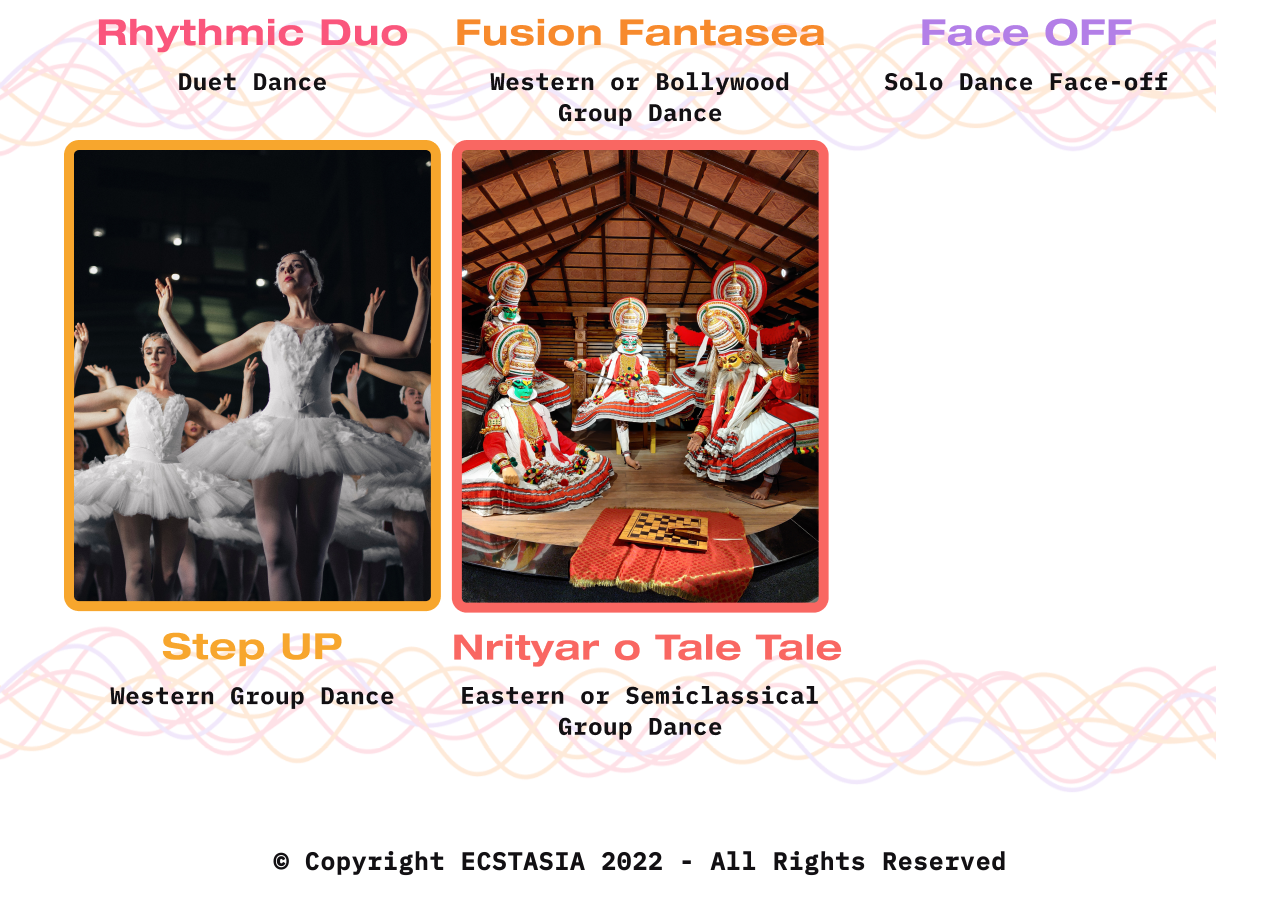
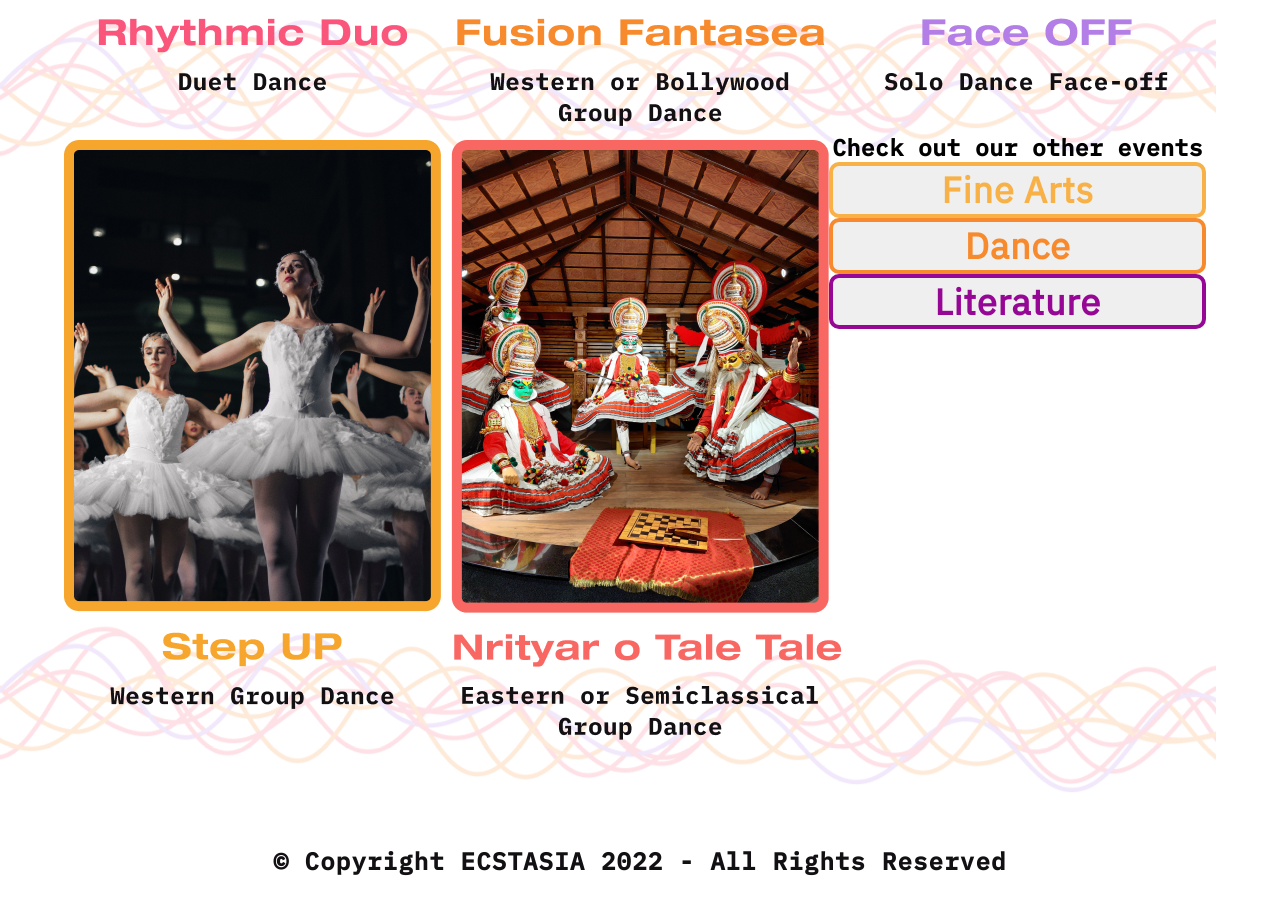
Before and after one commit to Ecstasia-22/Ecstasia-2022-Web, a React (Create React App) app: page /events/dance in a window 1280 px wide. Shown: the part 1040-1954 px from the top of the page. Built offline with nearby package versions, Linux system fonts and the light colour scheme.

Commit message:
add: other event butrtons

```diff
--- a/package.json
+++ b/package.json
@@ -7,7 +7,7 @@
     "@emotion/styled": "^11.6.0",
     "@mui/icons-material": "^5.3.1",
     "@mui/material": "^5.4.0",
-    "@mui/styles": "^5.3.0",
+    "@mui/styles": "^5.5.0",
     "@testing-library/jest-dom": "^5.16.0",
     "@testing-library/react": "^11.2.7",
     "@testing-library/user-event": "^12.8.3",
--- a/src/pages/EventListing/index.jsx
+++ b/src/pages/EventListing/index.jsx
@@ -6,8 +6,23 @@ import ArrowBackIcon from '@mui/icons-material/ArrowBack'
 
 import Footer from '../../components/Footer/index.jsx'
 import { eventLists } from './eventLists.js'
+import { makeStyles } from '@mui/styles'
+
+const useStyles = makeStyles({
+  mysicTypo1: {
+    display: 'flex',
+    marginTop: 23,
+    fontFamily: 'Helvetica',
+    fontStyle: 'normal',
+    fontWeight: 'bold',
+    fontSize: 48,
+    lineHeight: 30,
+    letterSpacing: 0.025
+  }
+})
 
 export default function EventListing() {
+  const classes = useStyles()
   const params = useParams()
   let eventDetails
   const eventDetailsArray = eventLists.filter(
@@ -68,6 +83,28 @@ export default function EventListing() {
                 </Grid>
               )
             })}
+            <Grid className="buttonEvents">
+              <Typography className={classes.mysicTypo1}>
+                <strong className="musicTypo1">Check out our other events</strong>
+              </Typography>
+              <div className="btnEvent">
+                <button className="btn1 " id="fineArts">
+                  <a href="#" id="text1">
+                    Fine Arts
+                  </a>
+                </button>
+                <button className="btn1" id="dance">
+                  <a href="#" id="text2">
+                    Dance
+                  </a>
+                </button>
+                <button className="btn1" id="literature">
+                  <a href="#" id="text3">
+                    Literature
+                  </a>
+                </button>
+              </div>
+            </Grid>
           </Grid>
         </Container>
         <br />
--- a/src/pages/EventListing/style.css
+++ b/src/pages/EventListing/style.css
@@ -18,3 +18,64 @@
   line-height: 30px;
   letter-spacing: 0.025em;
 }
+.musicTypo1 {
+  width: 376.83px;
+  height: 30px;
+  left: 0px;
+  top: 0px;
+
+  font-family: 'IBM Plex Mono';
+  font-style: normal;
+  font-weight: 700;
+  font-size: 23px;
+  line-height: 30px;
+  /* identical to box height */
+
+  text-align: center;
+  letter-spacing: 0.02em;
+}
+.btn1 {
+  width: 376.83px;
+  height: 55.8px;
+  left: 0px;
+  top: 80px;
+
+  border: 4px solid #000000;
+  box-sizing: border-box;
+  border-radius: 10px;
+  /*
+  font-family: 'Neue Helvetica'; */
+}
+.btn1 a {
+  text-decoration: none;
+
+  font-style: normal;
+  font-weight: 700;
+  font-size: 36px;
+  line-height: 48px;
+  text-align: center;
+  letter-spacing: 0.025em;
+  color: #070706;
+}
+#text1 {
+  color: #f8b147;
+}
+#text2 {
+  color: #f78a2d;
+}
+#text3 {
+  color: #960796;
+}
+.btnEvent {
+  display: flex;
+  flex-direction: column;
+}
+#fineArts {
+  border: 4px solid #f8b147;
+}
+#dance {
+  border: 4px solid #f78a2d;
+}
+#literature {
+  border: 4px solid #960796;
+}
```
Also changed, not shown: 1 other file (tests, documents, lock files or other folders).
